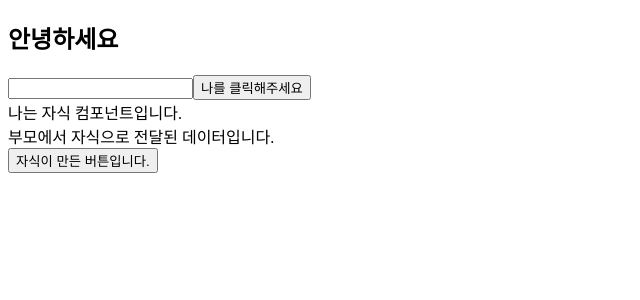
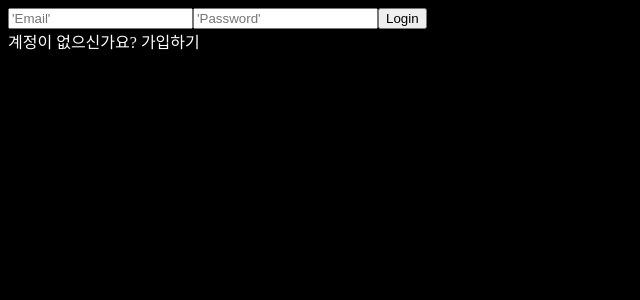
Before and after one commit to Park720/clone-x-twitter, a Vue app: page / in a window 1280 px wide. Shown: the top 300 px of the page, without its empty margins (0-640 px from the left). Built offline with nearby package versions, Linux system fonts and the light colour scheme.

Commit message:
#2 Init LoginPage

```diff
--- a/src/App.vue
+++ b/src/App.vue
@@ -1,41 +1,32 @@
 <template>
-<h2>{{msg}}</h2>
-<input type="text" v-model="testvar"/>
-<button @click="alertMessage"> 나를 클릭해주세요 </button>
-<PropsChildComponent :to-child="toChild"/>
-<div>
-<EmitChildComponent @click-child-button="alertEmitMessage(msg)"/>
-</div>
+<LoginPage/>
 </template>
 
+
+
 <script>
-import PropsChildComponent from './components/PropsChildComponent.vue'
-import EmitChildComponent from './components/EmitChildComponent.vue'
-
+import LoginPage from './views/LoginPage.vue';
 export default {
   name: 'App',
   components: {
-    PropsChildComponent,
-    EmitChildComponent
-  },
-  data() {
-    return {
-      msg: "안녕하세요",
-      testvar: "",
-      toChild:"부모에서 자식으로 전달된 데이터입니다."
-    };
-  },
-  methods: {
-    alertMessage() {
-      alert("경고! 클릭했습니다!");
-    },
-    alertEmitMessage(msg) {
-      alert(msg);
-    },
+    LoginPage
   },
 }
+
+
 </script>
 
 <style>
+body {
+  background: black;
+  color: white;
+}
 
+.container {
+    height:100vh;
+    display: flex;
+    flex-direction: column;
+    justify-content: center;
+    align-items: center;
+}
 </style>
--- a/src/views/LoginPage.vue
+++ b/src/views/LoginPage.vue
@@ -1,5 +1,12 @@
 <template>
-  <div> 로그인 페이지입니다 </div>
+  <input type="text" placeholder="'Email'" v-model="email"/>
+  <input type="password" placeholder="'Password'" v-model="password"/>
+
+  <button>Login</button>
+  <div>
+    계정이 없으신가요?
+    <span>가입하기</span>
+  </div>
 </template>
 
 <script>
@@ -7,12 +14,16 @@
     name: "LoginPage",
     data() {
         return {
+            email: "",
+            password: ""
         };
     },
+    methods: {
+    login() {
+            console.log(`Email: ${this.email}, Password: ${this.password}`);
+    },
+}
 
-    props: {
-        toChild: String
-    }
 }
 </script>
 
```
